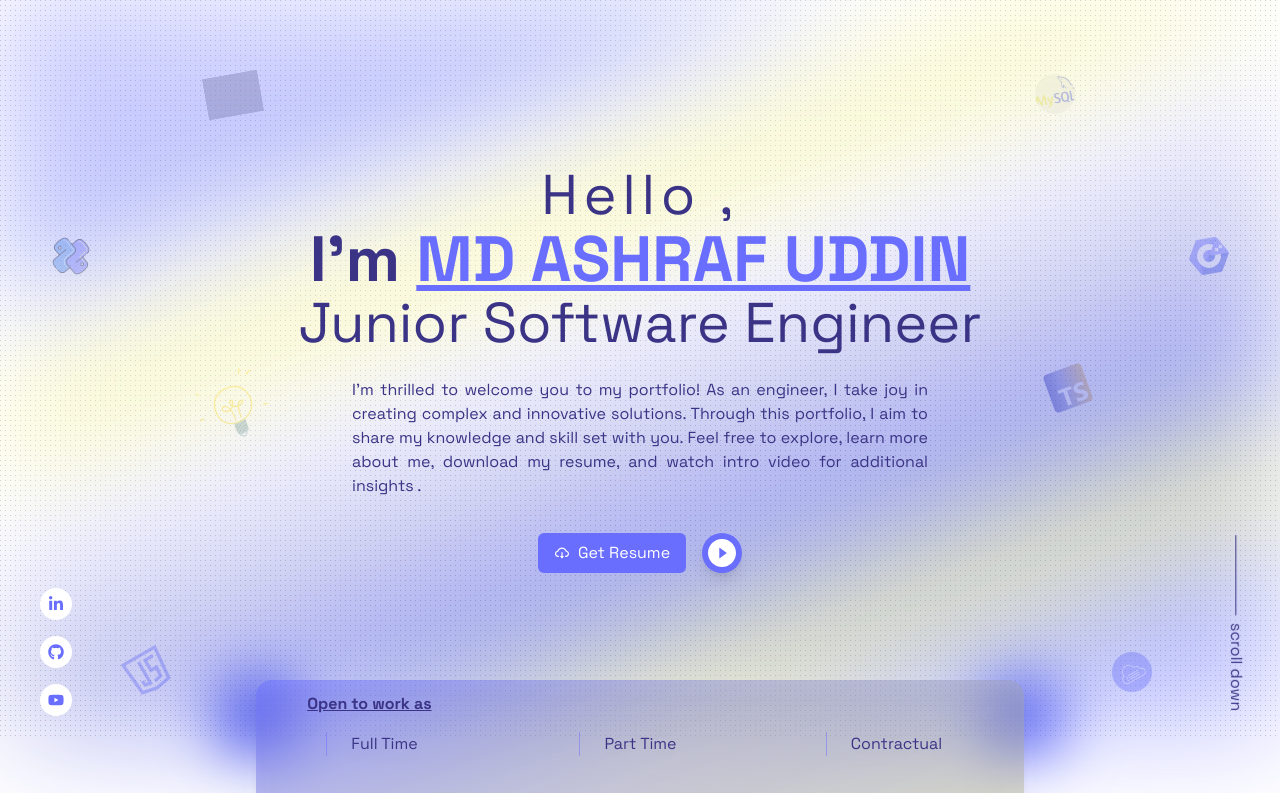
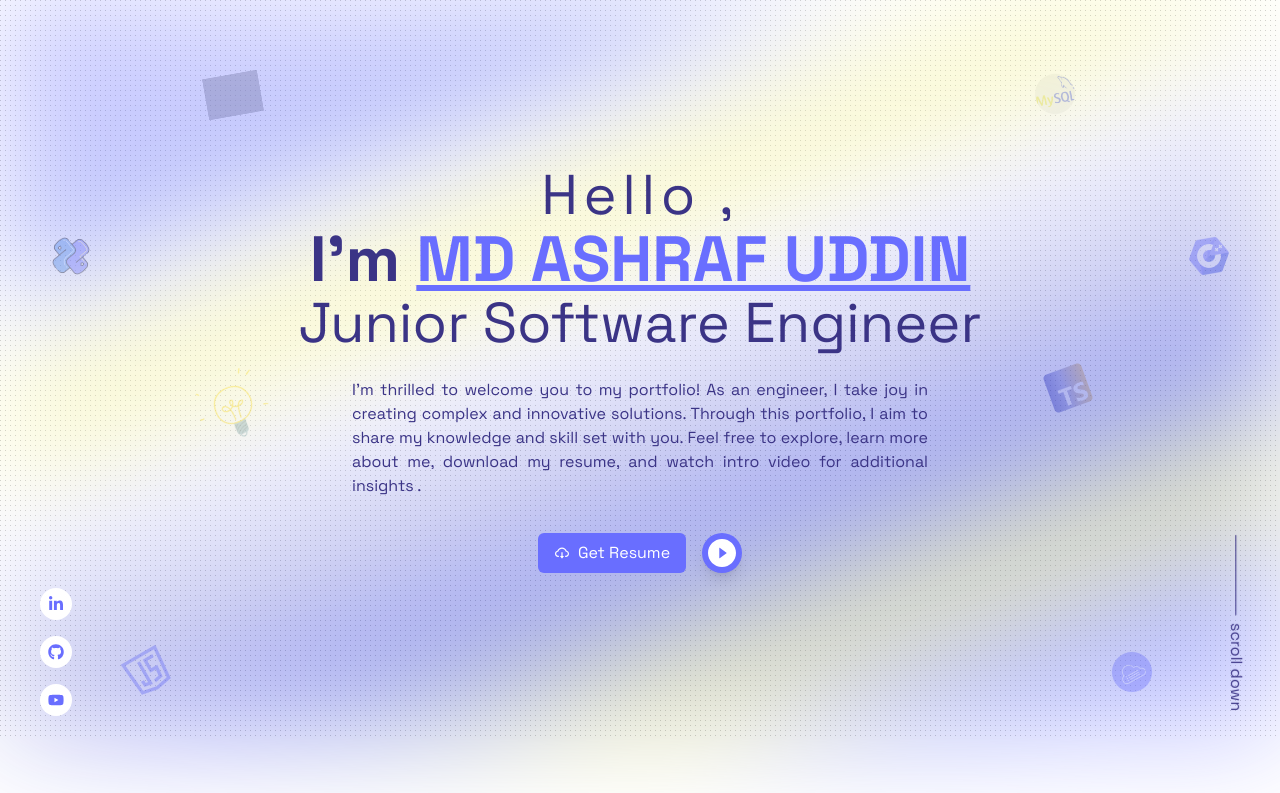
Before and after one commit to techtobit/protfolio-2.0, a React (Vite) app: page / in a window 1280 px wide. Shown: the top 793 px of the page. Built offline with nearby package versions, Linux system fonts and the light colour scheme; grey boxes are pictures that could not be loaded; what tailwindcss-animated would draw is missing.

Commit message:
padding added : contact sc

```diff
--- a/src/App.jsx
+++ b/src/App.jsx
@@ -17,7 +17,7 @@ function App() {
 
     <div className='app' >
       <HeroSection />
-      <StackHeaderS2 />
+      {/* <StackHeaderS2 /> */}
       <AboutMeS3 />
       <WorkExperience/>
       <Certificate/>
--- a/src/Components/ContactWithMe.jsx
+++ b/src/Components/ContactWithMe.jsx
@@ -38,7 +38,7 @@ const ContactWithMe = () => {
 
 
   return (
-    <div className='lg:mt-[10%] mt-[20%]'>
+    <div className='lg:mt-[10%] mt-[20%] lg:px-[5%] px-[10px] pb-5'>
       <div className="section-title text-center lg:pb-20" >
         <MainTitle className=''><span className='font-bold text-3xl uppercase'>Contact <span className='text-blue-200'>Me</span></span></MainTitle>
         <SubTitle>Mail & Call Any Time 📧.</SubTitle>
```
